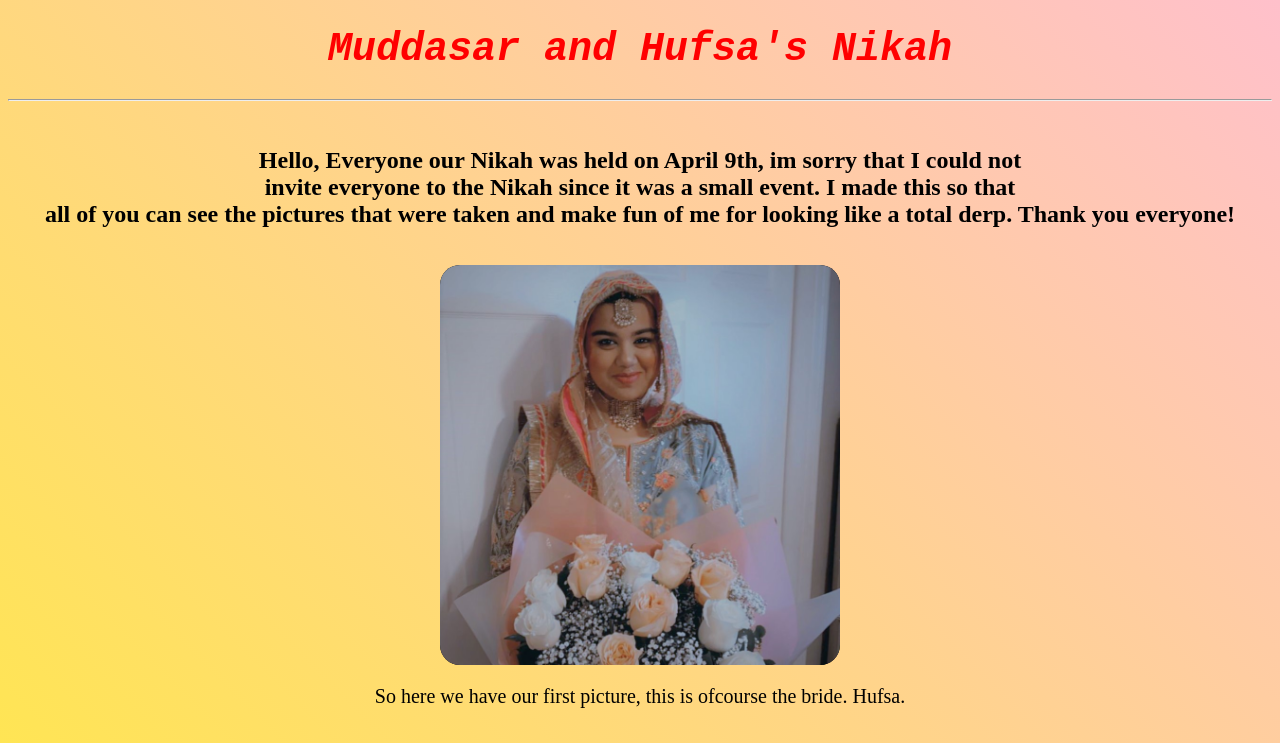
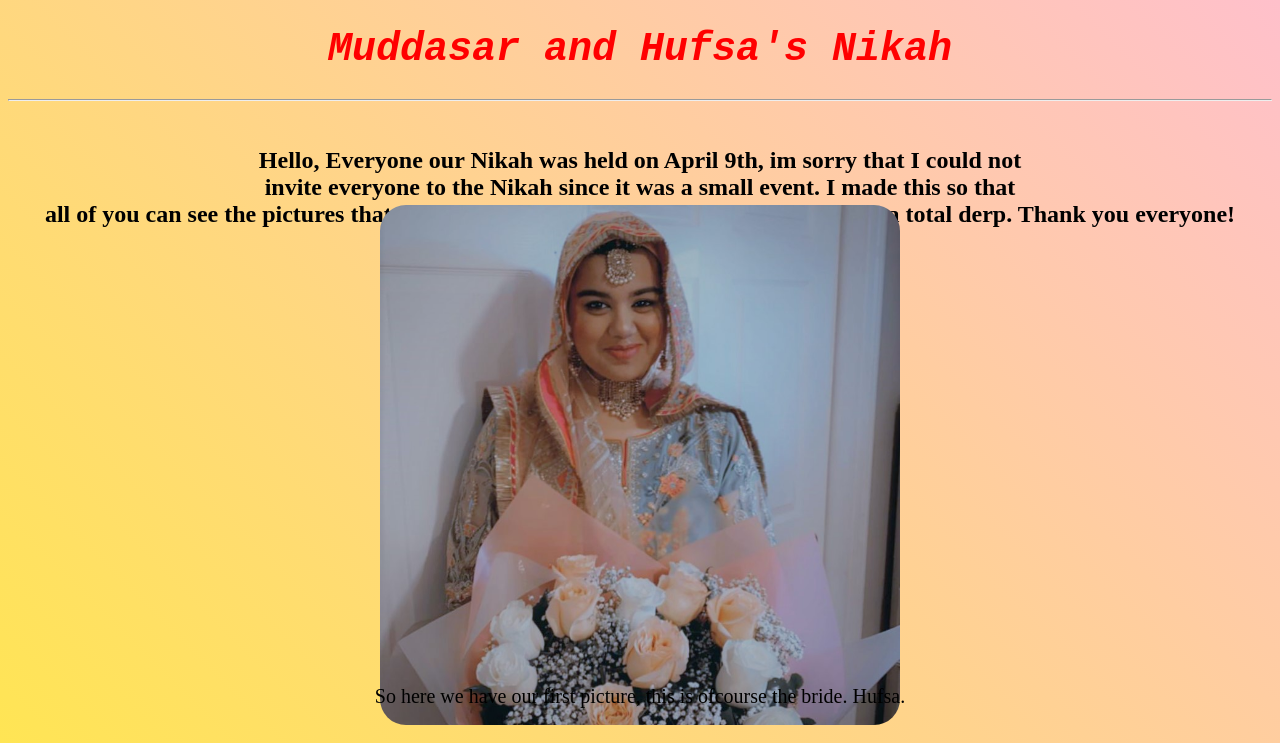
Before and after one commit to MuddasarJaved/HMNikah, a plain HTML site: page index.html in a window 1280 px wide. In both pictures the pointer is over the picture 640 px from the left and 465 px from the top of the page. Shown: the top 743 px of the page. Drawn offline with Linux system fonts and the light colour scheme.

Commit message:
Update index.html

```diff
--- a/index.html
+++ b/index.html
@@ -35,6 +35,9 @@
       border-color: red;
       border-radius: 5%;
       background-color: black;
+    }
+    .center:hover {
+      transform: scale(1.3);
     }
 </style>
 </head>
```
